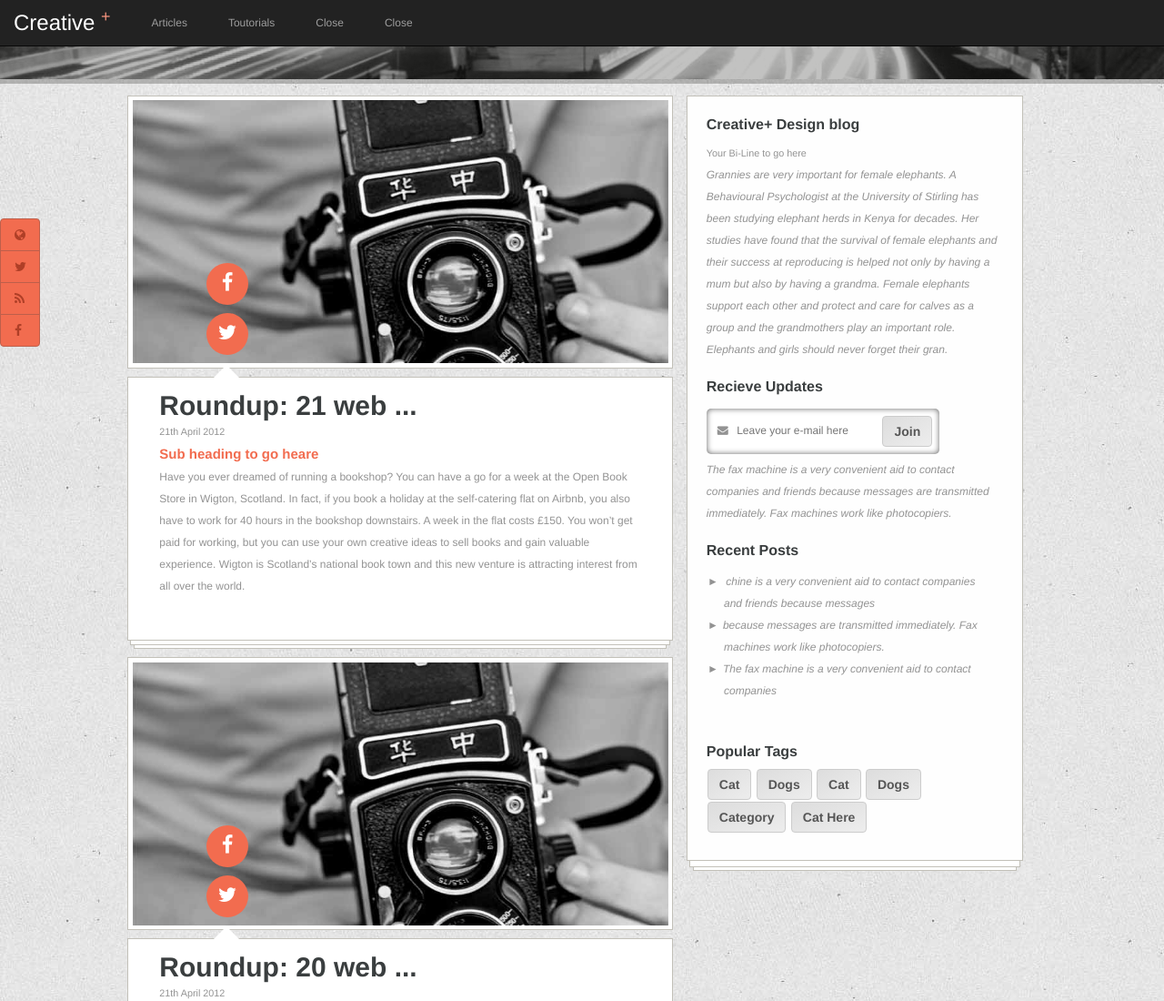
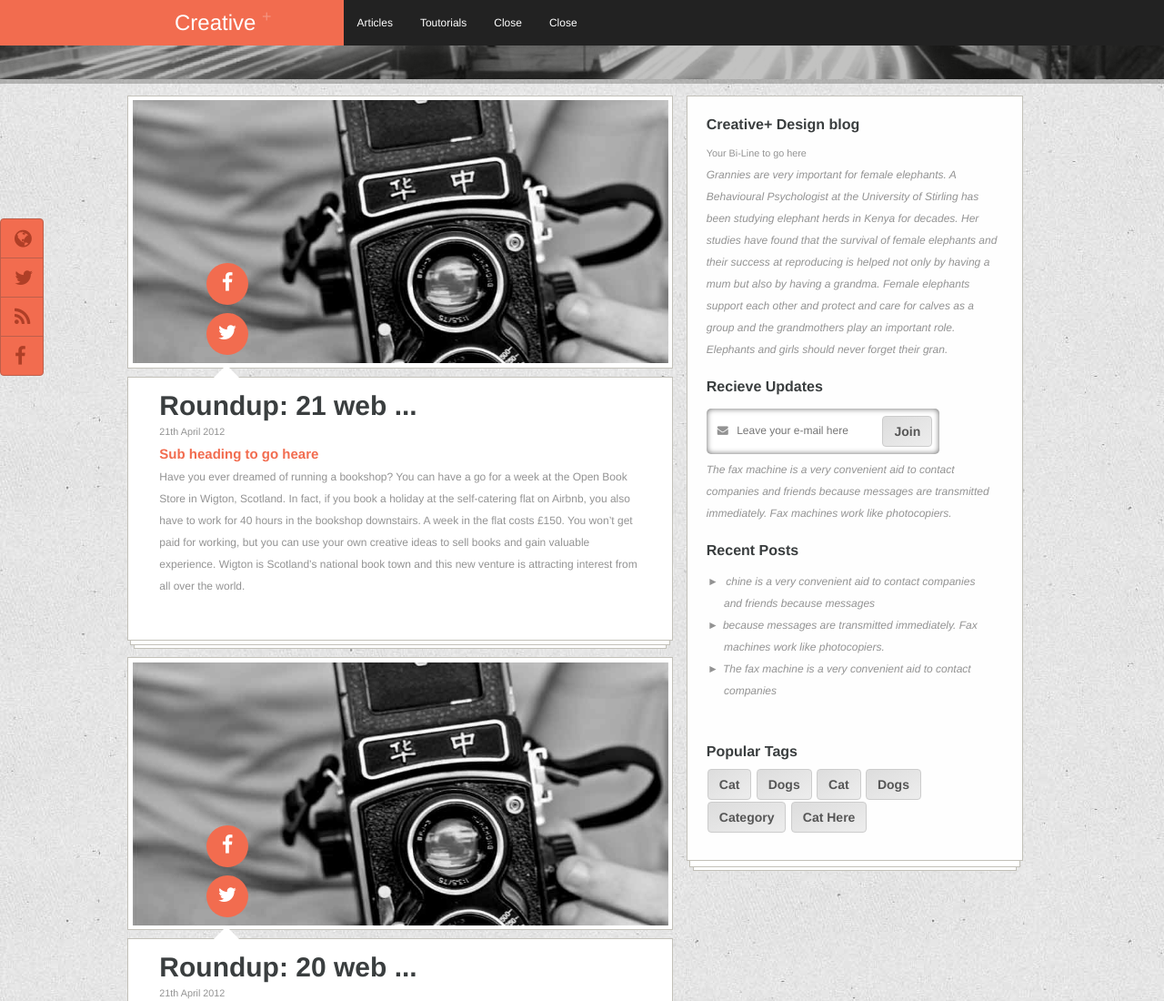
Before and after one commit to IgorLit/less-based-template, a website: page index.html in a window 1280 px wide. Shown: the top 1100 px of the page at 91% size. Drawn offline with nearby package versions, Linux system fonts and the light colour scheme.

Commit message:
adopted from Mobile

```diff
--- a/assets/less/components/base.less
+++ b/assets/less/components/base.less
@@ -54,13 +54,13 @@ h3 {
 }
 
 .social-networks{
-    width: 44px;
+    width: 48px;
     left: 0;
     top:30%;
 
     position: fixed;
     a{
-        font-size: @fa-font-size-base;
+        font-size: 22px;
         background-color: @social-networks-background;
         color:@social-networks-text-color;
         display: block;
@@ -69,5 +69,7 @@ h3 {
             color:@social-networks-text-color;
         }
         border-color: @social-networks-border-color ;
+
     }
+
 }
--- a/assets/less/pages/index.less
+++ b/assets/less/pages/index.less
@@ -5,6 +5,7 @@
   .sidebar{
     margin: 10px;
   }
+
 }
 
 
@@ -15,18 +16,25 @@
     .bg-img('header.png',initial);
   }
 
-  ul{
-    &:extend(.ul-unstyled);//убираем отступы элемента ul
-    li{
-      display: inline-block;
-      margin-left: 15px;
-      a{
-        display: block;
-        color: @text-color;
-        text-decoration: none;
-      }
+
+}
+.navbar-header{
+padding-left: 15%;
+  padding-right: 5%;
+ // width: 20%;
+  background-color: @header-logo-background;
+
+}
+.navbar-nav{
+  a{
+    span{
+      color:white;
     }
   }
+
+}
+.navbar-inverse{
+  border-bottom: 0;
 }
 .wrapper{
   margin-top: @wrapper-indent;
@@ -35,14 +43,7 @@
 .content{
   padding: 0;
 }
-/*.logo-background{
-  background-color: @header-logo-background;
-  a{
-    margin-left: 36%;
-    text-decoration: none;
-    color: @text-color;
-  }
-}*/
+
 .transparent-layer{
     background-color: @transparent-layer-color;
 
@@ -52,26 +53,15 @@
   background-color: @header-nav-color;
   height: inherit;
 }
-.logo-text{
+
+.navbar-brand{
   font-size: @logo-font-size;
-  color:@logo-font-color;
   sup{
     color: #f5937e;
   }
-  background-color: @header-logo-background;
-
-}
-.navbar-brand{
-
-  font-size: @logo-font-size;
-  color:white;
-  sup{
-    color: #f5937e;
+  span{
+    color:white;
   }
-  &:hover{
-    background-color: #1b6d85;
-  }
-  background-color: @header-logo-background;
 }
 
 .article{
@@ -209,3 +199,11 @@
 .copyright{
   clear: both;
 }
+
+@media (max-width: 768px) {
+
+  .navbar-header{
+    padding-left: 5%;
+    background-color: @header-nav-color;
+  }
+}
--- a/index.html
+++ b/index.html
@@ -11,51 +11,28 @@
   <div class="header-background">
     <div class="transparent-layer">
       <header>
-
-         <!-- <div class="row">
-            <div class="col-lg-2 col-md-3 hidden-xs hidden-sm logo-background">
-              <a href="#" class="logo-text" title="logo">
-                Creative <sup>+</sup>
-              </a>
-            </div>
-            <div class="col-lg-10 col-md-9 col-sm-12 nav-background">
-            <!--  <nav class=" navbar  site-nav ul-unstyled">
-                <ul>
-                  <li><a  href="#">Articles</a></li>
-                  <li><a href="#">Toutorials</a></li>
-                  <li><a href="#">Design</a></li>
-                  <li><a href="#">Web Design</a></li>
-                  <li><a href="#">Other</a></li>
-                  <li><a href="#">Contact</a></li>
-                </ul>
-              </nav><!--.site-nav-->
--->
         <div class="navbar navbar-inverse navbar-fixed-top">
-                <div class="container-fluid">
-                  <div class="navbar-header">
+          <div class="container-fluid ul-unstyled" >
+            <div  class="navbar-header ">
               <button type="button" class="navbar-toggle" data-toggle="collapse" data-target=".navbar-collapse">
                 <span class="icon-bar"></span>
                 <span class="icon-bar"></span>
                 <span class="icon-bar"></span>
               </button>
-                      <a  href="#" class="navbar-brand " title="logo">
-                        Creative <sup>+</sup>
+              <a  href="#" class="navbar-brand " title="Creative+">
+                <span>Creative</span>  <sup>+</sup>
               </a>
             </div>
-                  <div class="collapse navbar-collapse">
+            <div  class="collapse navbar-collapse">
               <ul class="nav navbar-nav">
-                      <li ><a href="#">Articles</a></li>
-                      <li><a href="#">Toutorials</a></li>
-                      <li><a href="#" data-toggle="collapse" data-target=".navbar-collapse.in">Close</a></li>
-                      <li><a href="#" data-toggle="collapse" data-target=".navbar-collapse.in">Close</a></li>
+                <li ><a href="#"><span>Articles</span> </a></li>
+                <li><a href="#"><span>Toutorials</span></a></li>
+                <li><a href="#" data-toggle="collapse" data-target=".navbar-collapse.in"><span>Close</span></a></li>
+                <li><a href="#" data-toggle="collapse" data-target=".navbar-collapse.in"><span>Close</span></a></li>
               </ul>
-                  </div><!--/.nav-collapse -->
             </div>
           </div>
-
-           <!-- </div>
-          </div>-->
-
+        </div>
       </header>
     </div>
   </div>
@@ -88,7 +65,6 @@
               <h3>Sub heading to go heare</h3>
             <span>
               Have you ever dreamed of running a bookshop? You can have a go for a week at the Open Book Store in Wigton, Scotland. In fact, if you book a holiday at the self-catering flat on Airbnb, you also have to work for 40 hours in the bookshop downstairs. A week in the flat costs £150. You won’t get paid for working, but you can use your own creative ideas to sell books and gain valuable experience. Wigton is Scotland’s national book town and this new venture is attracting interest from all over the world.
-
             </span>
           </div>
       </article>
@@ -114,7 +90,6 @@
           <h1>Roundup: 20 web ...</h1>
           <small>21th April 2012</small>
           <h3>Sub heading to go heare</h3>
-
           <span>
               Have you ever dreamed of running a bookshop? You can have a go for a week at the Open Book Store in Wigton, Scotland. In fact, if you book a holiday at the self-catering flat on Airbnb, you also have to work for 40 hours in the bookshop downstairs. A week in the flat costs £150. You won’t get paid for working, but you can use your own creative ideas to sell books and gain valuable experience. Wigton is Scotland’s national book town and this new venture is attracting interest from all over the world.
             </span>
@@ -145,7 +120,6 @@
           <span>
               Have you ever dreamed of running a bookshop? You can have a go for a week at the Open Book Store in Wigton, Scotland. In fact, if you book a holiday at the self-catering flat on Airbnb, you also have to work for 40 hours in the bookshop downstairs. A week in the flat costs £150. You won’t get paid for working, but you can use your own creative ideas to sell books and gain valuable experience. Wigton is Scotland’s national book town and this new venture is attracting interest from all over the world.
                         Have you ever dreamed of running a bookshop? You can have a go for a week at the Open Book Store in Wigton, Scotland. In fact, if you book a holiday at the self-catering flat on Airbnb, you also have to work for 40 hours in the bookshop downstairs. A week in the flat costs £150. You won’t get paid for working, but you can use your own creative ideas to sell books and gain valuable experience. Wigton is Scotland’s national book town and this new venture is attracting interest from all over the world.
-
           </span>
         </div>
       </article>
@@ -187,8 +161,10 @@
           </article>
         </div>
       </div>
+    </div>
 
-    </div>
+
+
 
     <div class="col-md-4 ">
       <aside class="sidebar">
@@ -238,6 +214,7 @@
   <a class="list-group-item fa fa-facebook" aria-hidden="true"></a>
 </div>
 
+
 <footer class="container site-footer">
   <div class="row">
     <div class="col-md-5 col-lg-4 col-sm-6 col-xs-12  col-lg-offset-2  col-md-offset-1">
```
Also changed, not shown: assets/css/style.css. Lines whose indentation alone changed are shown as unchanged.
